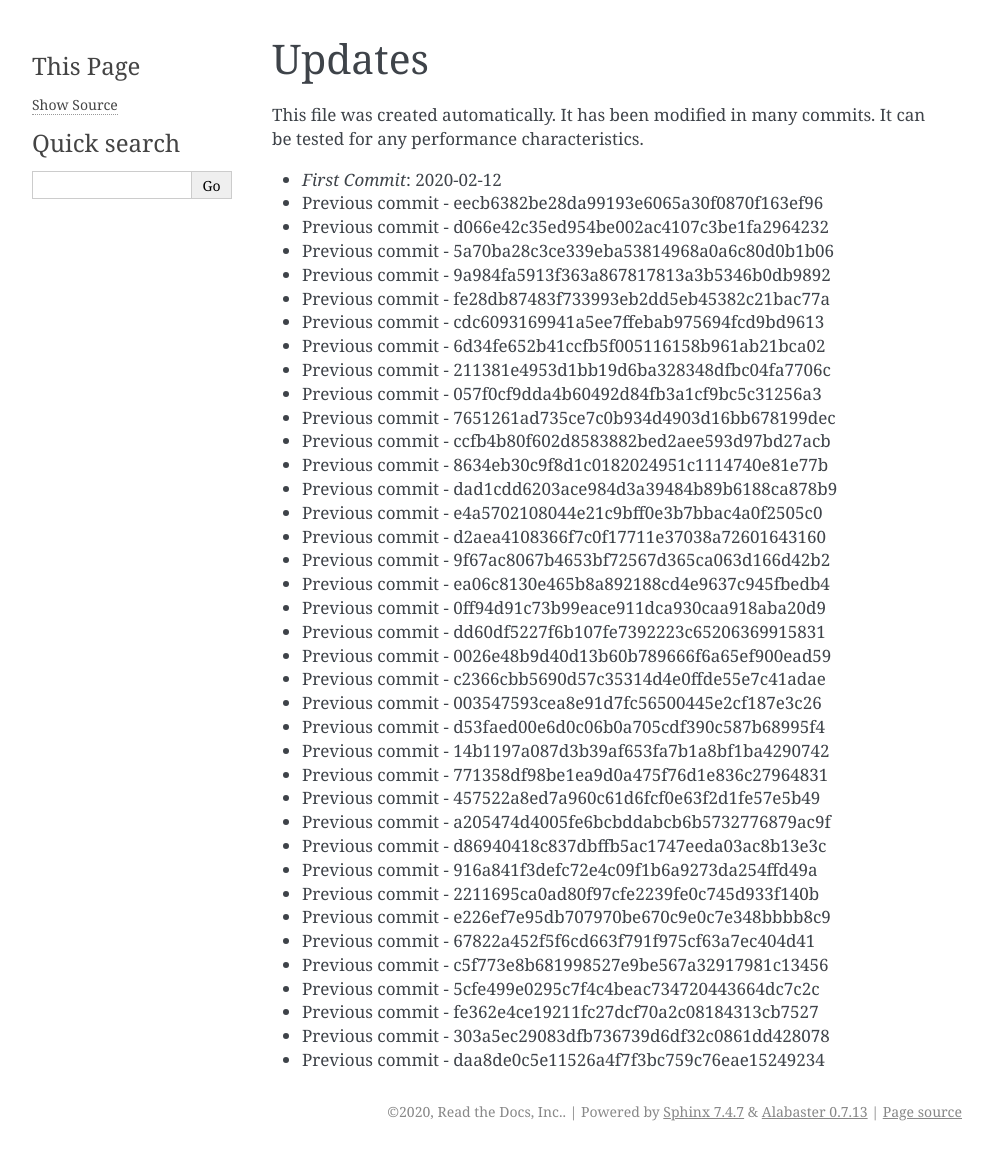
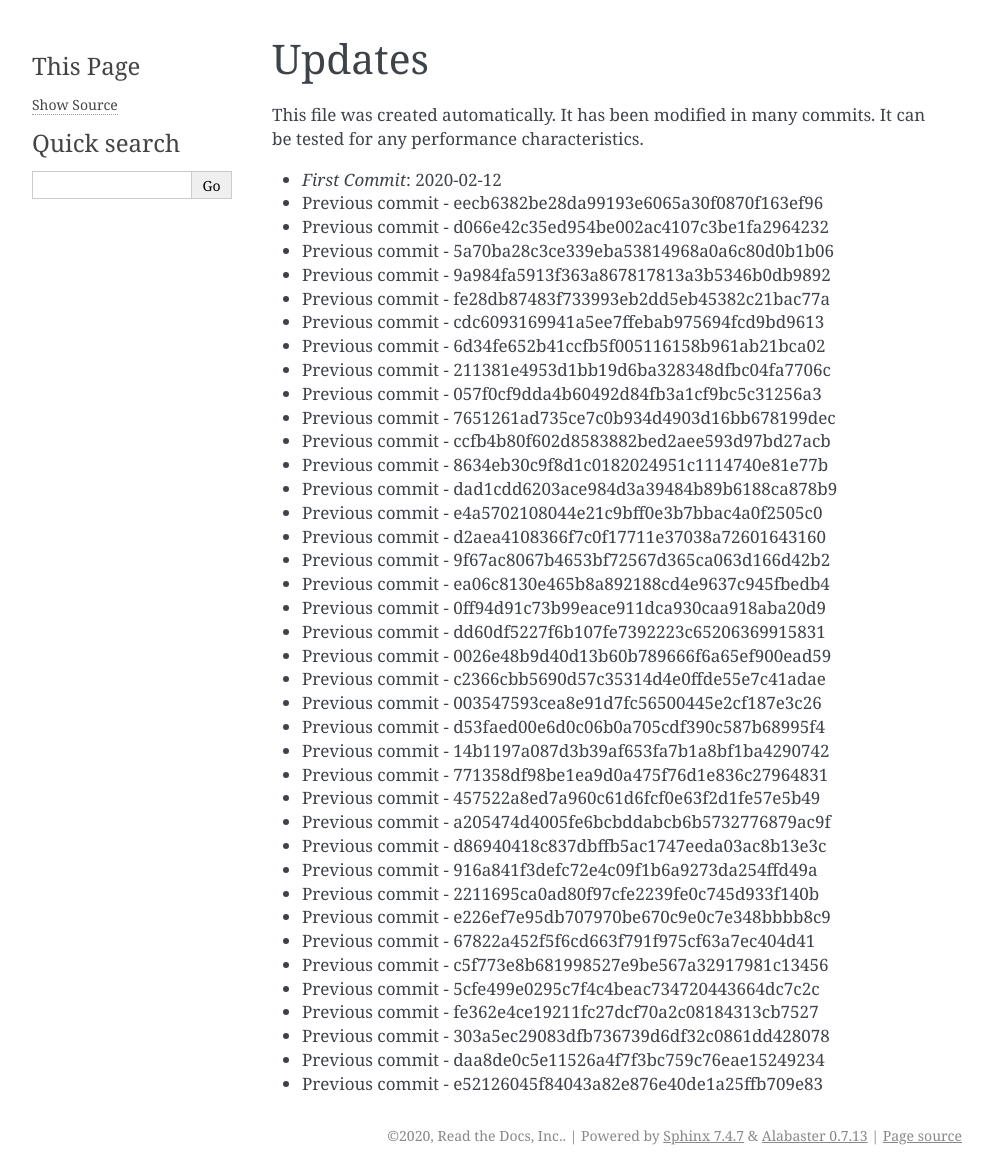
Before and after one commit to readthedocs/rtd-git-stresstest, a Sphinx documentation site: the page built from docs/updates.rst, in a window 1280 px wide. Shown: the whole page, without its empty margins (148-1140 px from the left). Built offline with Sphinx 7.4.7, drawn with Linux system fonts in a browser that asks for light colours; before the commit the page ends 1151 px from its top, so only the background shows below that.

Commit message:
Generating commit from previous: e52126045f84043a82e876e40de1a25ffb709e83

```diff
--- a/docs/updates.rst
+++ b/docs/updates.rst
@@ -43,3 +43,4 @@ It can be tested for any performance characteristics.
 * Previous commit - fe362e4ce19211fc27dcf70a2c08184313cb7527
 * Previous commit - 303a5ec29083dfb736739d6df32c0861dd428078
 * Previous commit - daa8de0c5e11526a4f7f3bc759c76eae15249234
+* Previous commit - e52126045f84043a82e876e40de1a25ffb709e83
```
